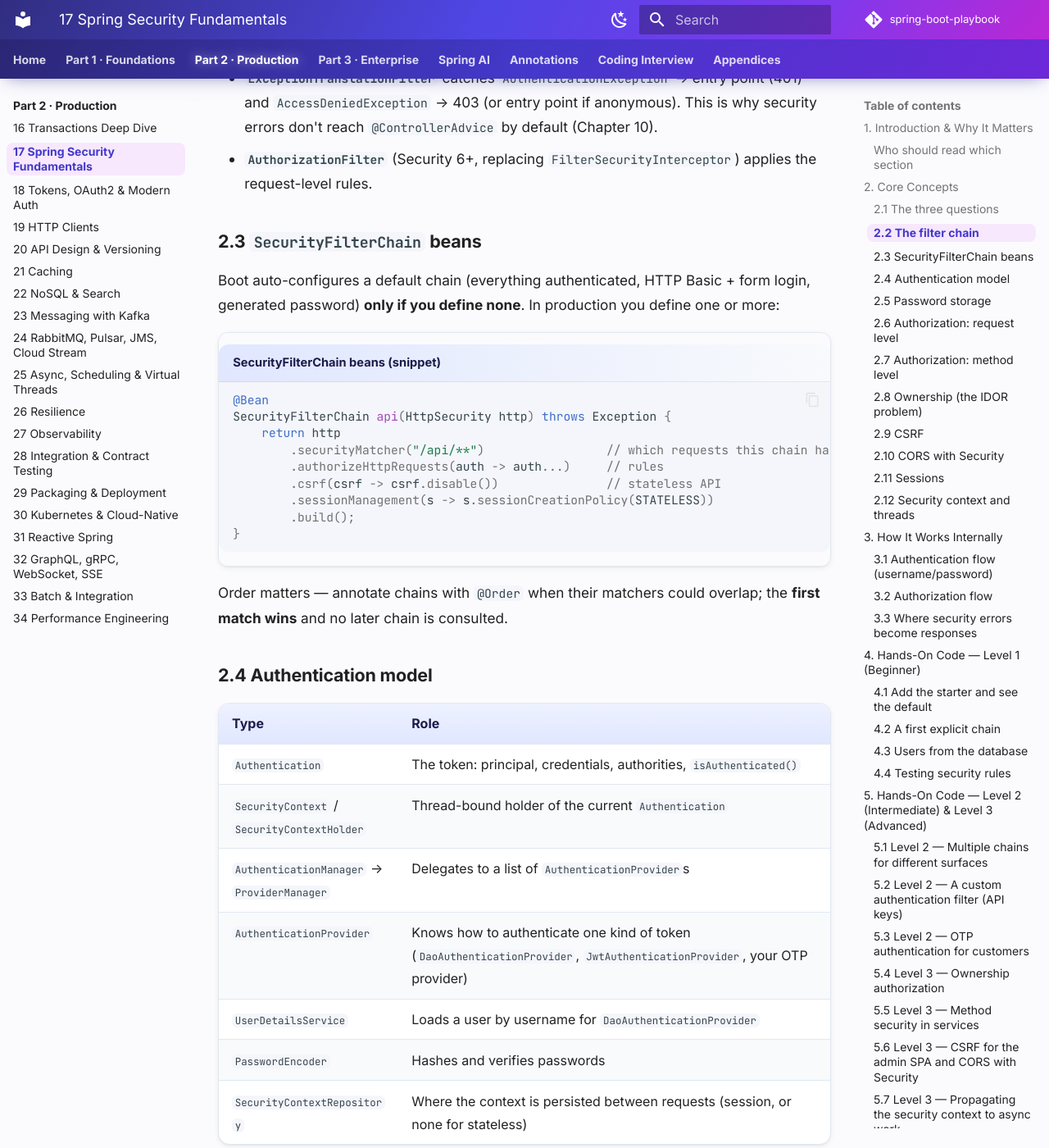
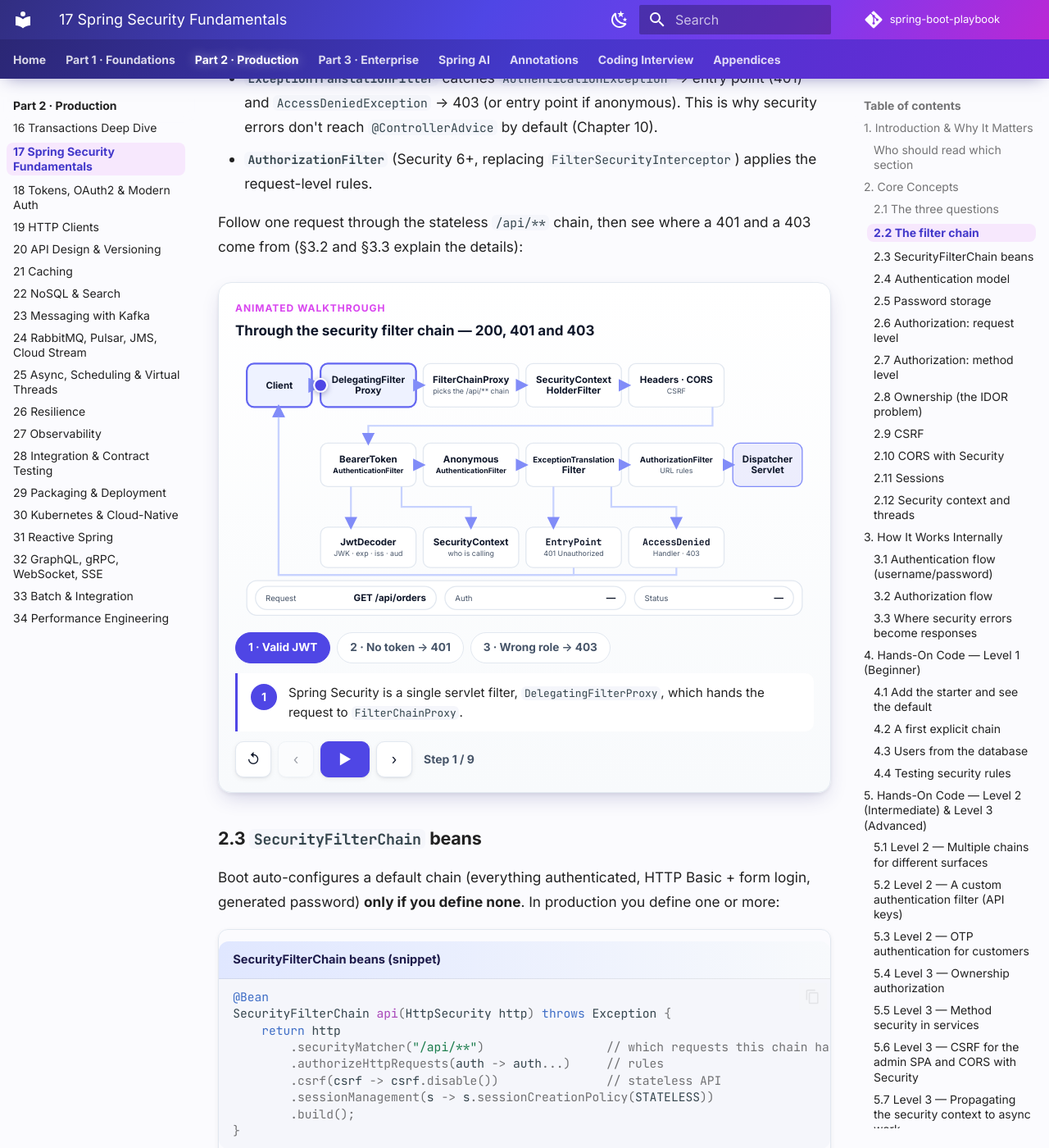
Before and after one commit to khiruashish/spring-boot-playbook, an MkDocs documentation site: the page built from docs/part-2-production/17-spring-security-fundamentals.md, in a window 1280 px wide and 1400 px high, scrolled down 3790 px. Shown: the whole window at 82% size. Built offline with MkDocs 1.6.1 and Material for MkDocs 9.7.7, drawn with Linux system fonts in a browser that asks for light colours; comment, search, counter and statistics services are not loaded.

Commit message:
Add security filter chain animation (Ch 17 §2.2)
Three scenes on the stateless /api/** chain: a valid JWT reaching
DispatcherServlet, a missing token becoming a 401 through
ExceptionTranslationFilter and the AuthenticationEntryPoint, and a
wrong role becoming a 403 through the AccessDeniedHandler.

Co-Authored-By: Claude Opus 5.5 <noreply@anthropic.com>
Claude-Session: https://claude.ai/code/session_019tfTGPAd6nb2qgVo5uYMhL

```diff
--- a/docs/part-2-production/17-spring-security-fundamentals.md
+++ b/docs/part-2-production/17-spring-security-fundamentals.md
@@ -65,6 +65,10 @@ Two filters deserve special attention:
 
 - **`ExceptionTranslationFilter`** catches `AuthenticationException` → entry point (401) and `AccessDeniedException` → 403 (or entry point if anonymous). This is why security errors don't reach `@ControllerAdvice` by default (Chapter 10).
 - **`AuthorizationFilter`** (Security 6+, replacing `FilterSecurityInterceptor`) applies the request-level rules.
+
+Follow one request through the stateless `/api/**` chain, then see where a 401 and a 403 come from (§3.2 and §3.3 explain the details):
+
+--8<-- "docs/snippets/animations/security-filter-chain.html"
 
 ### 2.3 `SecurityFilterChain` beans
 
--- /dev/null
+++ b/docs/snippets/animations/security-filter-chain.html
@@ -0,0 +1,76 @@
+<div class="pb-anim" data-pb-anim>
+<div class="pb-anim-head"><span class="pb-anim-kicker">Animated walkthrough</span><span class="pb-anim-title">Through the security filter chain — 200, 401 and 403</span></div>
+<div class="pb-anim-stage">
+<svg viewBox="0 46 800 370" role="img" aria-labelledby="pb-sec-title pb-sec-desc" xmlns="http://www.w3.org/2000/svg">
+<title id="pb-sec-title">Spring Security filter chain</title>
+<desc id="pb-sec-desc">A request enters DelegatingFilterProxy and FilterChainProxy, which picks the stateless /api/** chain. BearerTokenAuthenticationFilter validates a JWT with JwtDecoder and stores the authentication in the SecurityContext. AnonymousAuthenticationFilter covers missing tokens. AuthorizationFilter applies the rules; ExceptionTranslationFilter turns denials into a 401 from the AuthenticationEntryPoint or a 403 from the AccessDeniedHandler, before DispatcherServlet runs.</desc>
+<defs><marker id="pb-sec-arrow" viewBox="0 0 10 10" refX="8" refY="5" markerWidth="7" markerHeight="7" orient="auto-start-reverse"><path d="M0 0 L10 5 L0 10 z" fill="#818cf8"/></marker></defs>
+<g data-node="client"><rect class="pb-box" x="16" y="60" width="90" height="60" rx="10" fill="#ffffff" stroke="#cbd5e1"/><text class="t-b t-c" x="61" y="94.5">Client</text></g>
+<g data-node="dfp"><rect class="pb-box pb-band" x="118" y="60" width="132" height="60" rx="10" fill="#eef2ff" stroke="#6366f1"/><text class="t-b t-c" x="184" y="87">DelegatingFilter</text><text class="t-b t-c" x="184" y="102">Proxy</text></g>
+<g data-node="fcp"><rect class="pb-box" x="260" y="60" width="132" height="60" rx="10" fill="#ffffff" stroke="#cbd5e1"/><text class="t-b t-c" x="326" y="87">FilterChainProxy</text><text class="t-xs t-sub t-c" x="326" y="102">picks the /api/** chain</text></g>
+<g data-node="sch"><rect class="pb-box" x="402" y="60" width="132" height="60" rx="10" fill="#ffffff" stroke="#cbd5e1"/><text class="t-b t-c" x="468" y="87">SecurityContext</text><text class="t-b t-c" x="468" y="102">HolderFilter</text></g>
+<g data-node="hdr"><rect class="pb-box" x="544" y="60" width="132" height="60" rx="10" fill="#ffffff" stroke="#cbd5e1"/><text class="t-b t-c" x="610" y="87">Headers · CORS</text><text class="t-xs t-sub t-c" x="610" y="102">CSRF</text></g>
+<g data-node="bearer"><rect class="pb-box" x="118" y="170" width="132" height="60" rx="10" fill="#ffffff" stroke="#cbd5e1"/><text class="t-b t-c" x="184" y="197">BearerToken</text><text class="t-b t-10 t-c" x="184" y="212">AuthenticationFilter</text></g>
+<g data-node="anon"><rect class="pb-box" x="260" y="170" width="132" height="60" rx="10" fill="#ffffff" stroke="#cbd5e1"/><text class="t-b t-c" x="326" y="197">Anonymous</text><text class="t-b t-10 t-c" x="326" y="212">AuthenticationFilter</text></g>
+<g data-node="etf"><rect class="pb-box" x="402" y="170" width="132" height="60" rx="10" fill="#ffffff" stroke="#cbd5e1"/><text class="t-b t-11 t-c" x="468" y="197">ExceptionTranslation</text><text class="t-b t-c" x="468" y="212">Filter</text></g>
+<g data-node="az"><rect class="pb-box" x="544" y="170" width="132" height="60" rx="10" fill="#ffffff" stroke="#cbd5e1"/><text class="t-b t-11 t-c" x="610" y="197">AuthorizationFilter</text><text class="t-xs t-sub t-c" x="610" y="212">URL rules</text></g>
+<g data-node="ds"><rect class="pb-box pb-band" x="688" y="170" width="96" height="60" rx="10" fill="#eef2ff" stroke="#6366f1"/><text class="t-b t-c" x="736" y="197">Dispatcher</text><text class="t-b t-c" x="736" y="212">Servlet</text></g>
+<g data-node="jwt"><rect class="pb-box" x="118" y="286" width="132" height="56" rx="10" fill="#ffffff" stroke="#cbd5e1"/><text class="t-b t-c" x="184" y="311">JwtDecoder</text><text class="t-xs t-sub t-c" x="184" y="326">JWK · exp · iss · aud</text></g>
+<g data-node="ctx"><rect class="pb-box" x="260" y="286" width="132" height="56" rx="10" fill="#ffffff" stroke="#cbd5e1"/><text class="t-b t-c" x="326" y="311">SecurityContext</text><text class="t-xs t-sub t-c" x="326" y="326">who is calling</text></g>
+<g data-node="entry"><rect class="pb-box" x="402" y="286" width="132" height="56" rx="10" fill="#ffffff" stroke="#cbd5e1"/><text class="t-b t-mono t-c" x="468" y="311">EntryPoint</text><text class="t-xs t-sub t-c" x="468" y="326">401 Unauthorized</text></g>
+<g data-node="denied"><rect class="pb-box" x="544" y="286" width="132" height="56" rx="10" fill="#ffffff" stroke="#cbd5e1"/><text class="t-b t-mono t-c" x="610" y="311">AccessDenied</text><text class="t-xs t-sub t-c" x="610" y="326">Handler · 403</text></g>
+<path class="pb-route" data-path="c2dfp" d="M106 90 L118 90" fill="none" stroke="#a5b4fc" stroke-width="2.5" marker-end="url(#pb-sec-arrow)"/>
+<path class="pb-route" data-path="dfp2fcp" d="M250 90 L260 90" fill="none" stroke="#a5b4fc" stroke-width="2.5" marker-end="url(#pb-sec-arrow)"/>
+<path class="pb-route" data-path="fcp2sch" d="M392 90 L402 90" fill="none" stroke="#a5b4fc" stroke-width="2.5" marker-end="url(#pb-sec-arrow)"/>
+<path class="pb-route" data-path="sch2hdr" d="M534 90 L544 90" fill="none" stroke="#a5b4fc" stroke-width="2.5" marker-end="url(#pb-sec-arrow)"/>
+<path class="pb-route" data-path="wrap" d="M660 120 L660 146 L184 146 L184 170" fill="none" stroke="#a5b4fc" stroke-width="2.5" marker-end="url(#pb-sec-arrow)"/>
+<path class="pb-route" data-path="b2anon" d="M250 200 L260 200" fill="none" stroke="#a5b4fc" stroke-width="2.5" marker-end="url(#pb-sec-arrow)"/>
+<path class="pb-route" data-path="anon2etf" d="M392 200 L402 200" fill="none" stroke="#a5b4fc" stroke-width="2.5" marker-end="url(#pb-sec-arrow)"/>
+<path class="pb-route" data-path="etf2az" d="M534 200 L544 200" fill="none" stroke="#a5b4fc" stroke-width="2.5" marker-end="url(#pb-sec-arrow)"/>
+<path class="pb-route" data-path="az2ds" d="M676 200 L688 200" fill="none" stroke="#a5b4fc" stroke-width="2.5" marker-end="url(#pb-sec-arrow)"/>
+<path class="pb-route" data-path="b2jwt" d="M160 230 L160 286" fill="none" stroke="#a5b4fc" stroke-width="2.5" marker-end="url(#pb-sec-arrow)"/>
+<path class="pb-route" data-path="b2ctx" d="M230 230 L230 258 L326 258 L326 286" fill="none" stroke="#a5b4fc" stroke-width="2.5" marker-end="url(#pb-sec-arrow)"/>
+<path class="pb-route" data-path="etf2entry" d="M440 230 L440 286" fill="none" stroke="#a5b4fc" stroke-width="2.5" marker-end="url(#pb-sec-arrow)"/>
+<path class="pb-route" data-path="etf2denied" d="M520 230 L520 258 L610 258 L610 286" fill="none" stroke="#a5b4fc" stroke-width="2.5" marker-end="url(#pb-sec-arrow)"/>
+<path class="pb-route" data-path="out401" d="M468 342 L468 352 L60 352 L60 120" fill="none" stroke="#a5b4fc" stroke-width="2.5" marker-end="url(#pb-sec-arrow)"/>
+<path class="pb-route" data-path="out403" d="M610 342 L610 352 L60 352 L60 120" fill="none" stroke="#a5b4fc" stroke-width="2.5" marker-end="url(#pb-sec-arrow)"/>
+<rect class="pb-box" x="16" y="360" width="768" height="48" rx="14" fill="#f8fafc" stroke="#cbd5e1"/>
+<g data-tx="req" data-state="none" data-label-orders="GET /api/orders" data-tone-orders="none" data-label-admin="GET /api/admin/reports" data-tone-admin="none"><rect class="pb-chip" x="28" y="368" width="250" height="32" rx="16" fill="#ffffff" stroke="#cbd5e1"/><text class="t-sm" x="42" y="388.5">Request</text><text class="t-b pb-tx-status" data-tx-status x="264" y="388.5" text-anchor="end">—</text></g>
+<g data-tx="auth" data-state="none" data-label-anon="ANONYMOUS" data-tone-anon="suspended" data-label-jwt="JWT · ROLE_CUSTOMER" data-tone-jwt="committed"><rect class="pb-chip" x="290" y="368" width="250" height="32" rx="16" fill="#ffffff" stroke="#cbd5e1"/><text class="t-sm" x="304" y="388.5">Auth</text><text class="t-b pb-tx-status" data-tx-status x="526" y="388.5" text-anchor="end">—</text></g>
+<g data-tx="status" data-state="none" data-label-ok="200 → CONTROLLER" data-tone-ok="committed" data-label-c401="401" data-tone-c401="rolledback" data-label-c403="403" data-tone-c403="rolledback"><rect class="pb-chip" x="552" y="368" width="220" height="32" rx="16" fill="#ffffff" stroke="#cbd5e1"/><text class="t-sm" x="566" y="388.5">Status</text><text class="t-b pb-tx-status" data-tx-status x="758" y="388.5" text-anchor="end">—</text></g>
+<circle class="pb-anim-token" r="9" cx="-40" cy="-40" fill="#4f46e5" stroke="#ffffff" stroke-width="2.5"/>
+</svg>
+</div>
+<div class="pb-anim-script" data-scene="ok">
+<p class="pb-anim-scene-title"><strong>1 · Valid JWT</strong></p>
+<ol>
+<li data-path="c2dfp" data-hl="client dfp" data-tx="req:orders auth:none status:none">Spring Security is a single servlet filter, <code>DelegatingFilterProxy</code>, which hands the request to <code>FilterChainProxy</code>.</li>
+<li data-path="dfp2fcp" data-hl="fcp" data-tx="req:orders auth:none status:none"><code>FilterChainProxy</code> picks the <strong>first</strong> <code>SecurityFilterChain</code> whose matcher fits. <code>/api/orders</code> matches the stateless <code>/api/**</code> chain, and only that chain's filters run.</li>
+<li data-path="fcp2sch,sch2hdr" data-hl="sch hdr" data-tx="req:orders auth:none status:none"><code>SecurityContextHolderFilter</code> sets up an empty <code>SecurityContext</code> for this thread. Header, CORS and CSRF filters follow; a stateless token API usually disables CSRF.</li>
+<li data-path="wrap" data-hl="bearer" data-tx="req:orders auth:none status:none"><code>BearerTokenAuthenticationFilter</code> finds <code>Authorization: Bearer …</code>. (An invalid or expired token fails right here, with a 401.)</li>
+<li data-path="b2jwt" data-hl="jwt" data-tx="req:orders auth:jwt status:none"><code>JwtDecoder</code> checks the signature against the cached JWK set, then <code>exp</code>, issuer and audience. <code>JwtAuthenticationConverter</code> maps claims to authorities such as <code>ROLE_CUSTOMER</code>.</li>
+<li data-path="b2jwt:rev,b2ctx" data-hl="ctx" data-tx="req:orders auth:jwt status:none">The authenticated token is stored in the <strong><code>SecurityContext</code></strong>, so later filters and your code (<code>@AuthenticationPrincipal</code>, <code>@PreAuthorize</code>) can see who is calling.</li>
+<li data-path="b2anon" data-hl="anon" data-tx="req:orders auth:jwt status:none"><code>AnonymousAuthenticationFilter</code> has nothing to do, because a user is already authenticated.</li>
+<li data-path="anon2etf,etf2az" data-hl="etf az" data-tx="req:orders auth:jwt status:none"><code>ExceptionTranslationFilter</code> wraps the rest of the chain to catch security exceptions. <code>AuthorizationFilter</code> checks the rule for <code>/api/orders</code> (<code>authenticated()</code>): <strong>granted</strong>.</li>
+<li data-path="az2ds" data-hl="ds" data-tx="req:orders auth:jwt status:ok">The request reaches <code>DispatcherServlet</code> and your controller, which is the Spring MVC flow from Chapter 8.</li>
+</ol></div>
+<div class="pb-anim-script" data-scene="none">
+<p class="pb-anim-scene-title"><strong>2 · No token → 401</strong></p>
+<ol>
+<li data-path="c2dfp,dfp2fcp,fcp2sch,sch2hdr,wrap" data-hl="bearer" data-tx="req:orders auth:none status:none"><code>GET /api/orders</code> again, but with no <code>Authorization</code> header. <code>BearerTokenAuthenticationFilter</code> finds no token and passes the request on. A missing token isn't an error <em>yet</em>.</li>
+<li data-path="b2anon" data-hl="anon" data-tx="req:orders auth:anon status:none"><code>AnonymousAuthenticationFilter</code> fills the empty context with an <code>AnonymousAuthenticationToken</code>.</li>
+<li data-path="anon2etf,etf2az" data-hl="az" data-warn="az" data-tx="req:orders auth:anon status:none"><code>AuthorizationFilter</code>: <code>/api/orders</code> needs an authenticated user, so it throws <code>AccessDeniedException</code>.</li>
+<li data-path="etf2az:rev" data-hl="etf" data-token="error" data-tx="req:orders auth:anon status:none"><code>ExceptionTranslationFilter</code> catches it. The caller is anonymous, so this is really an <em>authentication</em> problem…</li>
+<li data-path="etf2entry" data-hl="entry" data-token="error" data-tx="req:orders auth:anon status:c401">…so it starts authentication through the <code>AuthenticationEntryPoint</code>: <strong>401</strong> with <code>WWW-Authenticate: Bearer</code>.</li>
+<li data-path="out401" data-hl="client" data-dim="ds" data-token="error" data-tx="req:orders auth:anon status:c401">The 401 goes straight back. <code>DispatcherServlet</code> and <code>@ControllerAdvice</code> never ran, which is why §3.3 configures the entry point to write a <code>ProblemDetail</code>.</li>
+</ol></div>
+<div class="pb-anim-script" data-scene="role">
+<p class="pb-anim-scene-title"><strong>3 · Wrong role → 403</strong></p>
+<ol>
+<li data-path="c2dfp,dfp2fcp,fcp2sch,sch2hdr,wrap,b2jwt" data-hl="jwt" data-tx="req:admin auth:jwt status:none">A customer with a valid token calls <code>GET /api/admin/reports</code>. Authentication succeeds exactly as in scene 1: <code>ROLE_CUSTOMER</code>.</li>
+<li data-path="b2jwt:rev,b2anon,anon2etf,etf2az" data-hl="az" data-warn="az" data-tx="req:admin auth:jwt status:none"><code>AuthorizationFilter</code>: <code>/api/admin/**</code> requires <code>hasRole("OPS")</code>, meaning the authority <code>ROLE_OPS</code>. Denied, with <code>AccessDeniedException</code>.</li>
+<li data-path="etf2az:rev" data-hl="etf" data-token="error" data-tx="req:admin auth:jwt status:none"><code>ExceptionTranslationFilter</code> catches it. This time the caller <em>is</em> authenticated, so it's a genuine authorization failure…</li>
+<li data-path="etf2denied" data-hl="denied" data-token="error" data-tx="req:admin auth:jwt status:c403">…handled by the <code>AccessDeniedHandler</code>: <strong>403 Forbidden</strong>.</li>
+<li data-path="out403" data-hl="client" data-dim="ds" data-token="error" data-tx="req:admin auth:jwt status:c403">Again, nothing in Spring MVC ran. Method-level <code>@PreAuthorize</code> denials are different: they happen inside the controller call, so <code>@ControllerAdvice</code> can handle them.</li>
+</ol></div>
+</div>
```
